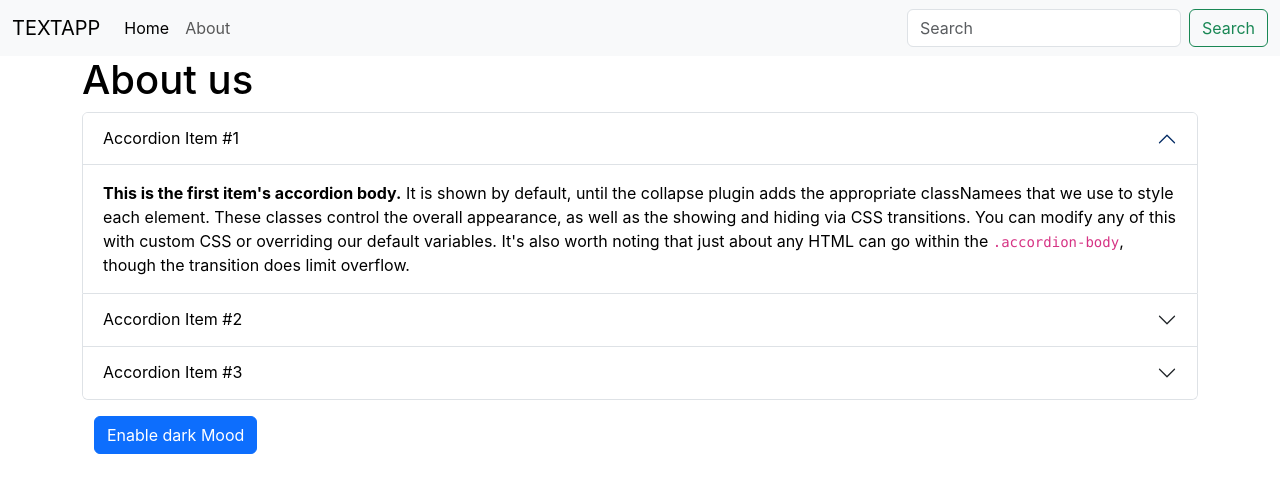
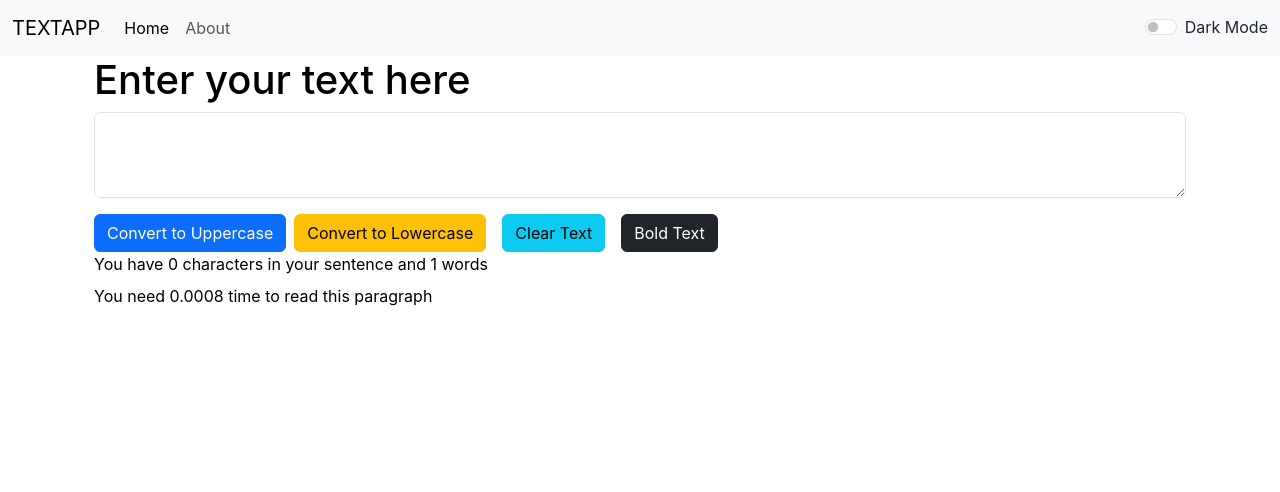
Before and after one commit to 1804049Shorna/React-App, a React (Create React App) app: page / in a window 1280 px wide. Shown: the top 492 px of the page. Built offline with nearby package versions, Linux system fonts and the light colour scheme.

Commit message:
Modified

```diff
--- a/src/App.js
+++ b/src/App.js
@@ -1,24 +1,37 @@
-import logo from './logo.svg';
-import './App.css';
-import Modul from './components/modul.js';
-import TEXTFROM from './components/Textform.js';
-import About from './components/About.js';
-
-import React,{useState} from "react";
-
+import React, { useState } from "react";
+import logo from "./logo.svg";
+import "./App.css";
+import Modul from "./components/modul.js";
+import TEXTFROM from "./components/Textform.js";
+import About from "./components/About.js";
 
 
 function App() {
+ const [mode, setDarkMode]=useState("light")
+ const togglemode=()=>{
+  if(mode==='light')
+  {
+    setDarkMode('dark');
+    document.body.style.backgroundColor='#245eb2'
+
+
+  }
+  else{
+    setDarkMode('light');
+    document.body.style.backgroundColor='white'
+  }
+
+ }
   return (
-  <>
-  <Modul title="TEXTAPP"/>
-   {/* <TEXTFROM  heading="Enter your text here"/> */}
-   <div className='container'>
-       <About/>
-   </div>
+    <>
+      <Modul title="TEXTAPP" mode={mode} togglemode={togglemode}/>
 
-  </>
+      <div className="container">
+        <TEXTFROM heading="Enter your text here" mode={mode} />
 
+        {/* <About /> */}
+      </div>
+    </>
   );
 }
 
--- a/src/components/Textform.js
+++ b/src/components/Textform.js
@@ -29,15 +29,17 @@ export default function Textform(props) {
 
  return (
    <>
-     <div className="container">
+     <div className="container" style={{color: props.mode==='dark' ? 'white' : 'black' }}>
        <h1>{props.heading}</h1>
-       <div className="mb-3">
+       <div className="mb-3" style={{color: props.mode==='dark' ? 'white' : 'black' }}>
          <textarea
            className="form-control"
            id="exampleFormControlTextarea1"
            rows="3"
            value={text}
            onChange={handleChange}
+           style={{backgroundColor: props.mode==='dark' ? 'gray' : 'white' ,color: props.mode==='dark' ? 'white' : 'black' }}
+            // style={{color: props.mode==='dark' ? 'white' : 'black' },}
          ></textarea>
        </div>
        <div dangerouslySetInnerHTML={{ __html: isBold ? `<strong>${text}</strong>` : text }}></div>
@@ -46,11 +48,11 @@ export default function Textform(props) {
        <button className="btn btn-info mx-2" onClick={handleremClick}>Clear Text</button>
        <button className="btn btn-dark mx-2" onClick={handleboldClick}>Bold Text</button>
      </div>
-     <div className="container mb-2">
+     <div className="container mb-2"  style={{color: props.mode==='dark' ? 'white' : 'black' }}>
        You have {text.length} characters in your sentence
        and {text.split(" ").length} words
      </div>
-     <p className="container mb-3">You need {.0008 * text.split(" ").length} time to read this paragraph</p>
+     <p className="container mb-3" style={{color: props.mode==='dark' ? 'white' : 'black' }}>You need {.0008 * text.split(" ").length} time to read this paragraph</p>
    </>
  );
 }
--- a/src/components/modul.js
+++ b/src/components/modul.js
@@ -1,33 +1,70 @@
-import React from 'react'
+import React from "react";
 
 export default function modul(props) {
+  const handlemode=()=>{
+      props.mode="dark";
+  }
   return (
-    <nav className="navbar navbar-expand-lg bg-body-tertiary ">
+    <nav
+      className={`navbar navbar-expand-lg navbar-${props.mode} bg-${props.mode}`}
+    >
       <div className="container-fluid">
-      <a className="navbar-brand" href="/">{props.title}</a>
-      <button className="navbar-toggler" type="button" data-bs-toggle="collapse" data-bs-target="/navbarSupportedContent" aria-controls="navbarSupportedContent" aria-expanded="false" aria-label="Toggle navigation">
+        <a className="navbar-brand" href="/">
+          {props.title}
+        </a>
+        <button
+          className="navbar-toggler"
+          type="button"
+          data-bs-toggle="collapse"
+          data-bs-target="/navbarSupportedContent"
+          aria-controls="navbarSupportedContent"
+          aria-expanded="false"
+          aria-label="Toggle navigation"
+        >
           <span className="navbar-toggler-icon"></span>
         </button>
         <div className="collapse navbar-collapse" id="navbarSupportedContent">
           <ul className="navbar-nav me-auto mb-2 mb-lg-0">
             <li className="nav-item">
-            <a className="nav-link active" aria-current="page" href="/">Home</a>
+              <a className="nav-link active" aria-current="page" href="/">
+                Home
+              </a>
             </li>
             <li className="nav-item">
-            <a className="nav-link" href="/">About</a>
+              <a className="nav-link" href="/">
+                About
+              </a>
             </li>
-
           </ul>
-        <form className="d-flex" role="search">
-          <input className="form-control me-2" type="search" placeholder="Search" aria-label="Search"/>
-          <button className="btn btn-outline-success" type="submit">Search</button>
-        </form>
+          {/* <form className="d-flex" role="search">
+            <input
+              className="form-control me-2"
+              type="search"
+              placeholder="Search"
+              aria-label="Search"
+            />
+            <button className="btn btn-outline-success" type="submit">
+              Search
+            </button>
+          </form> */}
+          <div className={`form-check form-switch text-${ props.mode==='light' ? 'dark' : 'light'}`}>
+            <input
+              className="form-check-input"
+              type="checkbox"
+              role="switch"
+              id="flexSwitchCheckDefault"
+              onClick={props.togglemode}
+            />
+            <label className="form-check-label" htmlFor="flexSwitchCheckDefault" >
+             Dark Mode
+            </label>
+          </div>
         </div>
       </div>
     </nav>
-  )
+  );
 }
 
-modul.defaultProps={
-    title:"Something Else"
-}
+modul.defaultProps = {
+  title: "Something Else",
+};
```
Lines whose indentation alone changed are shown as unchanged.
